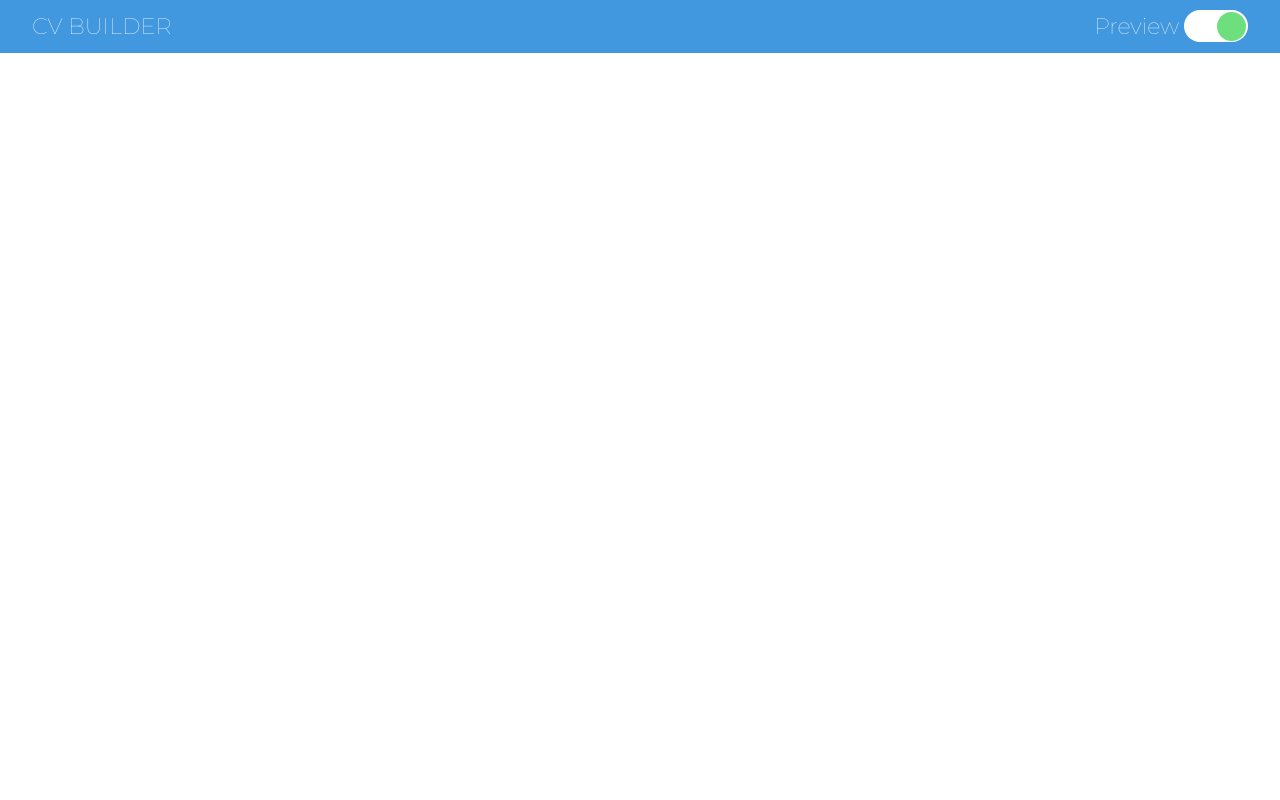
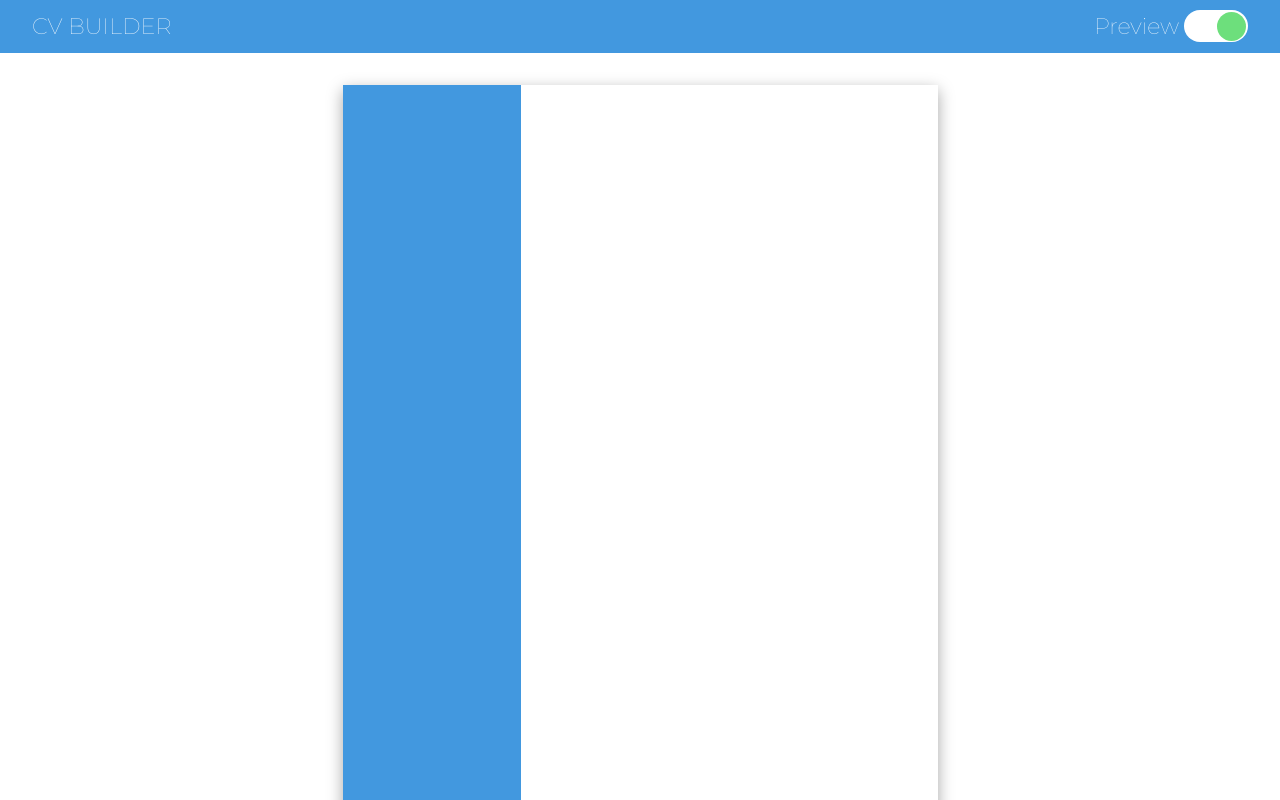
Before and after one commit to alessandrovinciabc/cv-builder-react, a React (Create React App) app: page / in a window 1280 px wide. Both pictures are taken after a click on the label 1216 px from the left and 26 px from the top of the page. Shown: the top 800 px of the page. Built offline with nearby package versions, Linux system fonts and the light colour scheme.

Commit message:
Style preview

```diff
--- a/src/Components/Preview/Preview.css
+++ b/src/Components/Preview/Preview.css
@@ -0,0 +1,45 @@
+.PreviewContainer {
+  display: flex;
+  justify-content: center;
+
+  --height-of-a4: 842px;
+  --width-of-a4: 595px;
+}
+
+.Preview {
+  display: flex;
+  justify-content: center;
+  width: var(--width-of-a4);
+
+  box-shadow: rgba(0, 0, 0, 0.35) 0px 5px 15px;
+
+  margin: 2rem 0;
+}
+
+.Preview__image {
+  height: 110px;
+  width: 110px;
+  object-fit: cover;
+  object-position: center;
+
+  border-radius: 100%;
+  padding: 4px;
+  border: 2px solid white;
+
+  margin-top: 2rem;
+}
+
+.SideBar {
+  display: flex;
+  flex-direction: column;
+  align-items: center;
+
+  width: 30%;
+  height: var(--height-of-a4);
+  background-color: rgb(66, 152, 223);
+}
+
+.Main {
+  width: 70%;
+  height: var(--height-of-a4);
+}
--- a/src/Components/Preview/Preview.js
+++ b/src/Components/Preview/Preview.js
@@ -4,9 +4,29 @@ import './Preview.css';
 
 function Preview(props) {
   return (
-    <div className="Preview">
-      <img src={props.currentImg} alt="" />
-      <div>{props.skills}</div>
+    <div className="PreviewContainer">
+      <div className="Preview">
+        <div className="SideBar">
+          {props.currentImg && (
+            <img
+              className="Preview__image"
+              src={props.currentImg}
+              alt=""
+              draggable="false"
+            />
+          )}
+          <div className="Skill-list">
+            {props.skills.map((skill) => {
+              return (
+                <div className="Skill" key={skill.id}>
+                  {skill.text}
+                </div>
+              );
+            })}
+          </div>
+        </div>
+        <div className="Main"></div>
+      </div>
     </div>
   );
 }
```
